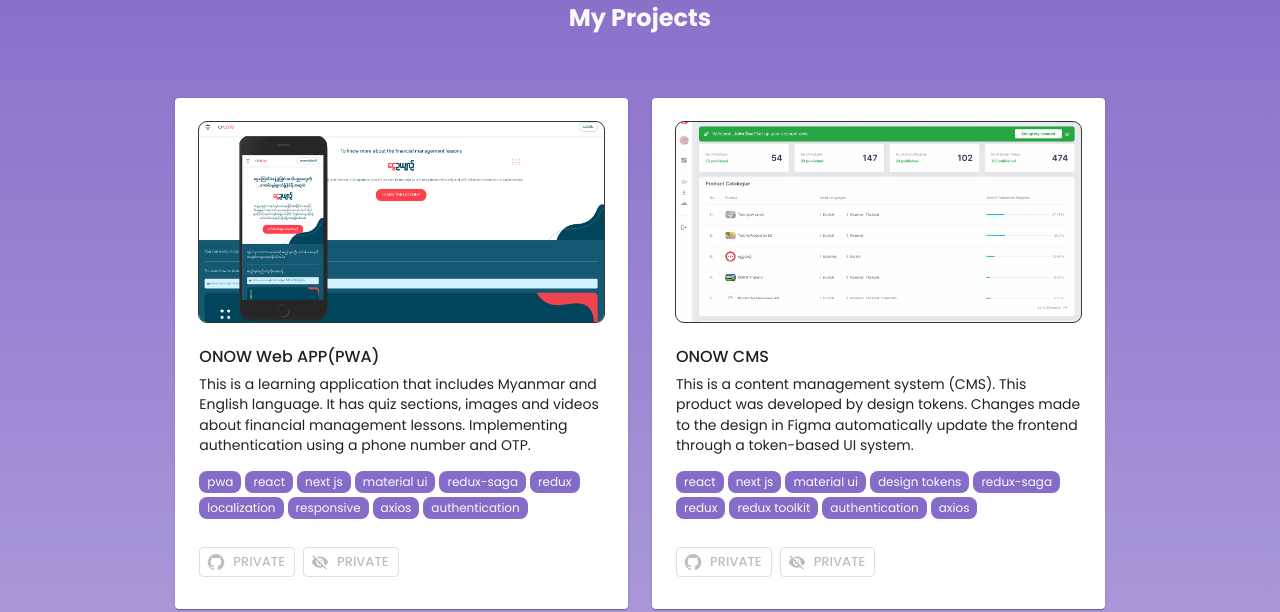
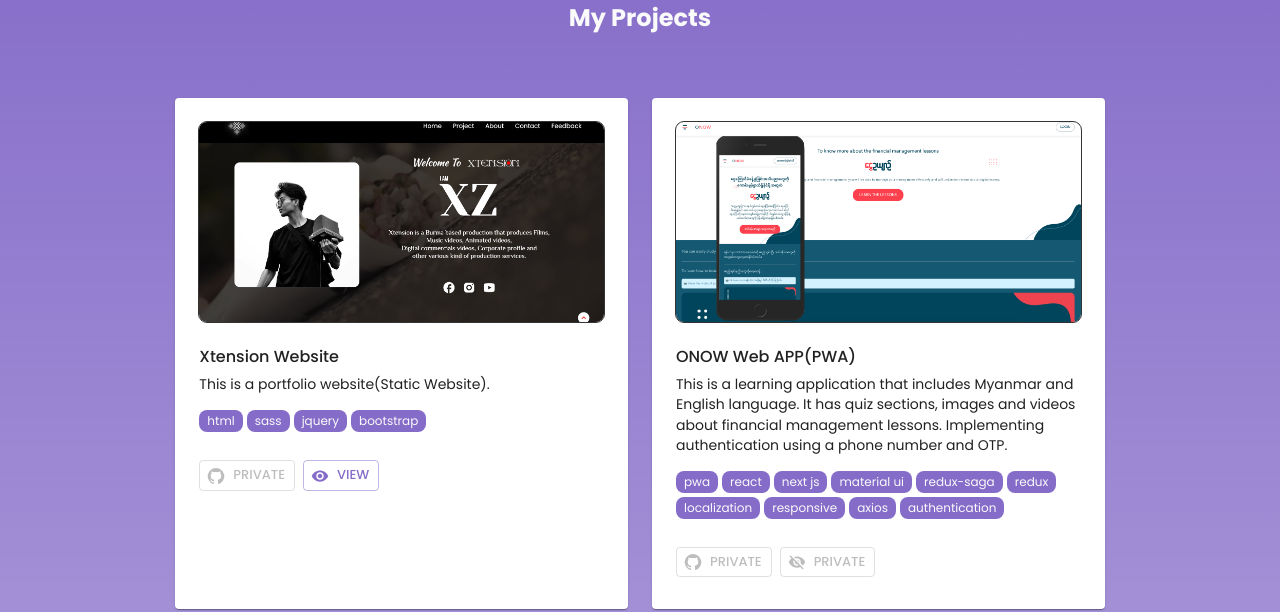
Before and after one commit to developer-maythinn/maythinn-portfolio, a Next.js app: page / in a window 1280 px wide. Shown: the part 3620-4232 px from the top of the page. Built offline with nearby package versions, Linux system fonts and the light colour scheme; a web font is replaced by a local one.

Commit message:
add ga and xtension website

```diff
--- a/src/app/layout.js
+++ b/src/app/layout.js
@@ -1,5 +1,6 @@
 import ThemeRegistry from "@/components/ThemeRegistry/ThemeRegistry";
 import "../../public/css/globalStyles.css";
+import Script from "next/script";
 
 export const metadata = {
   metadataBase: new URL("https://maythinn-portfolio.vercel.app"),
@@ -50,6 +51,14 @@
   return (
     <html lang="en">
       <head>
+<Script async src="https://www.googletagmanager.com/gtag/js?id=G-G4NP047WFZ"></Script>
+<Script>
+ {` window.dataLayer = window.dataLayer || [];
+  function gtag(){dataLayer.push(arguments)}
+  gtag('js', new Date());
+
+  gtag('config', 'G-G4NP047WFZ');`}
+</Script>
         <link
           rel="stylesheet"
           href="https://fonts.googleapis.com/icon?family=Material+Icons"
--- a/src/components/dummyData.js
+++ b/src/components/dummyData.js
@@ -1,4 +1,19 @@
 export const projects = [
+  {
+    title: "Xtension Website",
+    imgSrc: "/project-img/xtension-jade.vercel.app_.png",
+    description:
+      "This is a portfolio website(Static Website).",
+    techStack: [
+      "HTML",
+      "SASS",
+      "Jquery",
+      "Bootstrap",
+    ],
+    link: "https://xtension-jade.vercel.app/",
+    github: "",
+    slideImages: [],
+  },
   {
     title: "ONOW Web APP(PWA)",
     imgSrc: "/project-img/onow-pwa.png",
```
Also changed, not shown: public/project-img/xtension-jade.vercel.app_.png (added).
